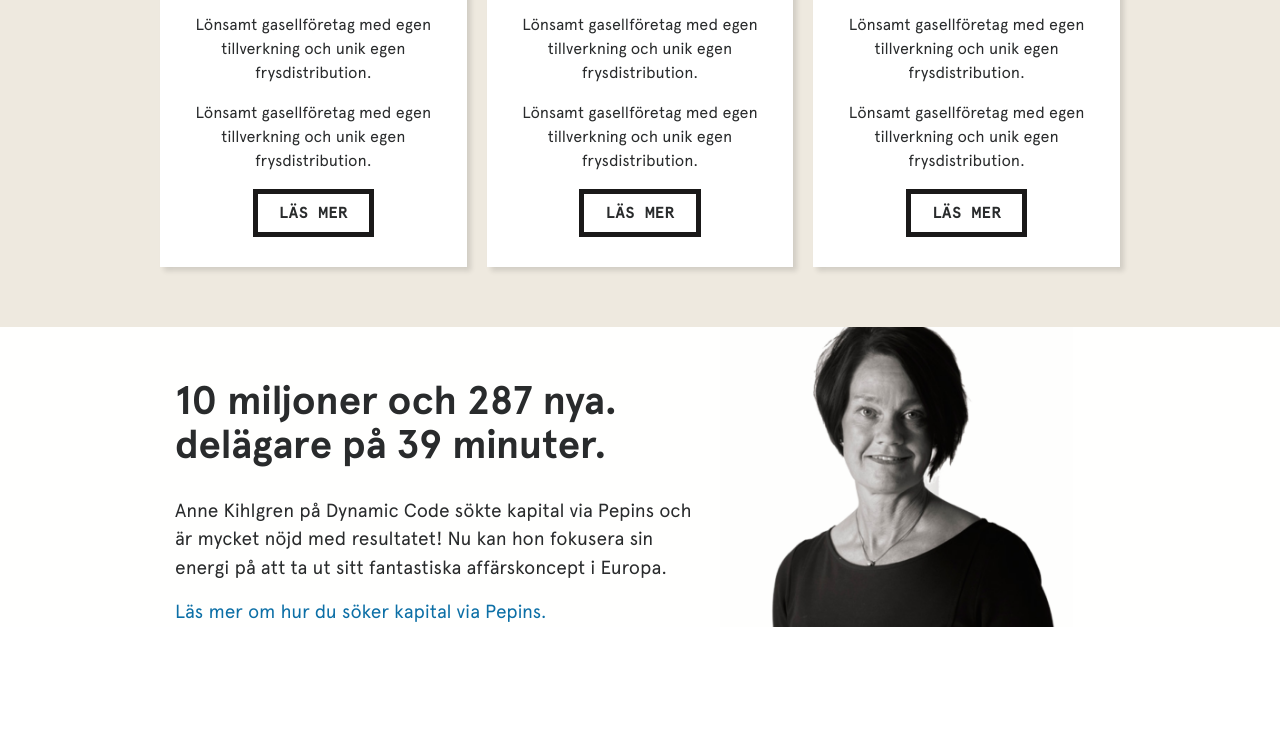
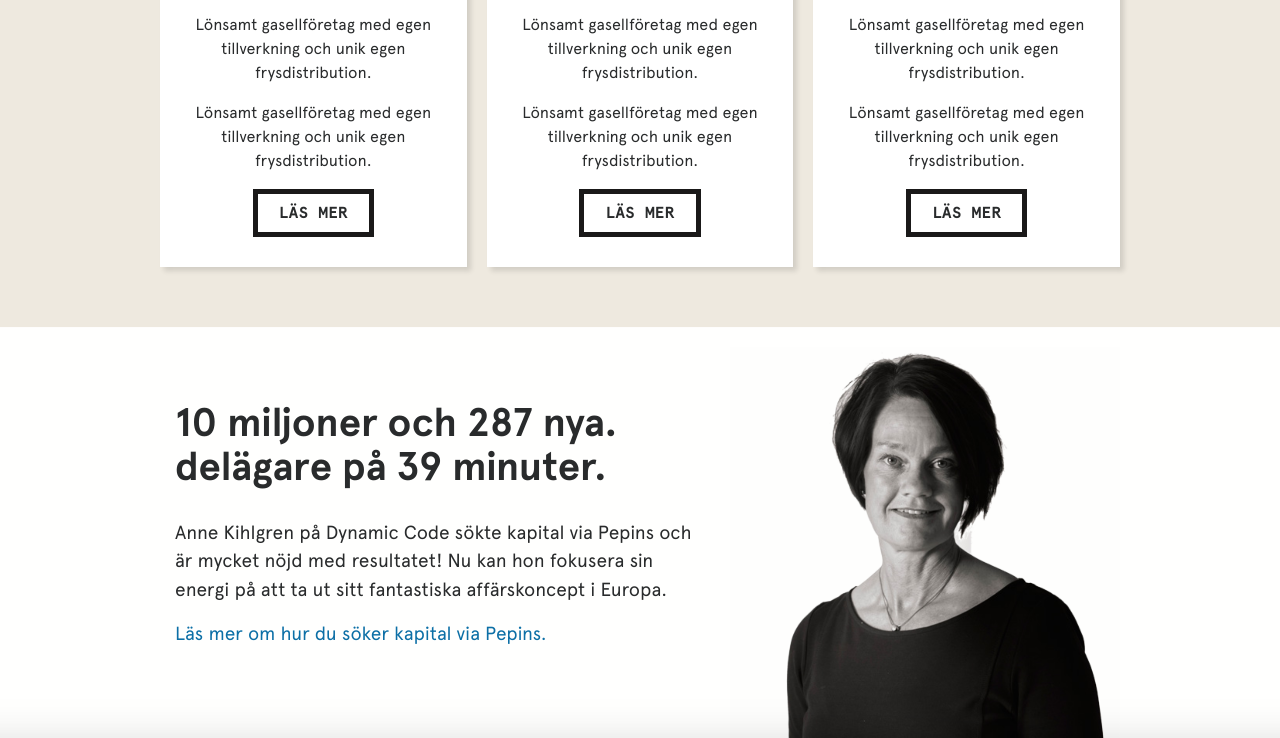
Before and after one commit to craigcosmo/pepins-2.0-layout, a plain HTML site: page start.html in a window 1280 px wide. Shown: the part 2070-2808 px from the top of the page. Before the commit the page ends 2697 px from the top, so only its background shows below. Drawn offline with nearby package versions, Linux system fonts and the light colour scheme.

Commit message:
update margin of footer of start

```diff
--- a/start.css
+++ b/start.css
@@ -323,7 +323,7 @@ box
 .bolag-foot {
 	background: url('image/lady.png') no-repeat center center;
 	background-size: cover;
-	height: 300px;
+	height: 411px;
 }
 .jol{
 	/* font-size: 33px; */
@@ -340,6 +340,7 @@ box
 	margin-top: auto;
 	width: 520px;
 	font-size: 19px;
+	margin-bottom: 89px;
 }
 .f-inner h1.jol{
 	width: 500px;
```
